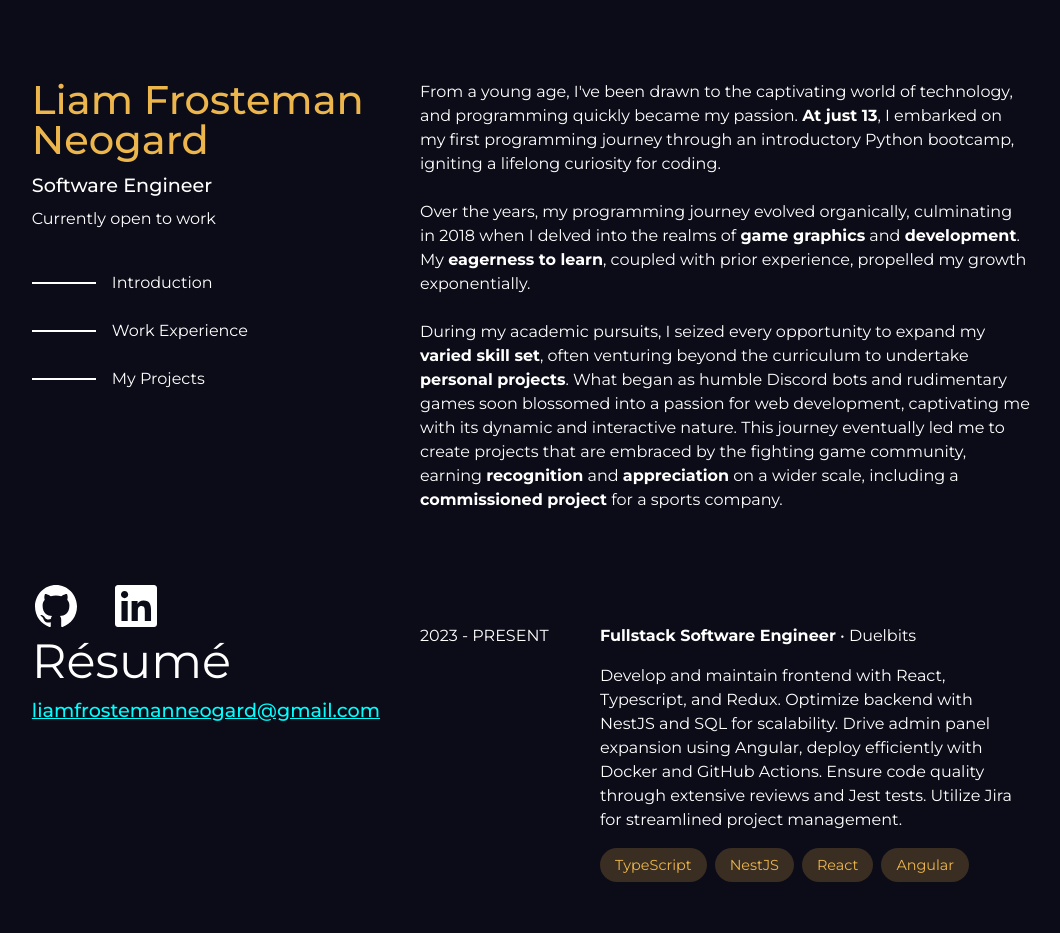
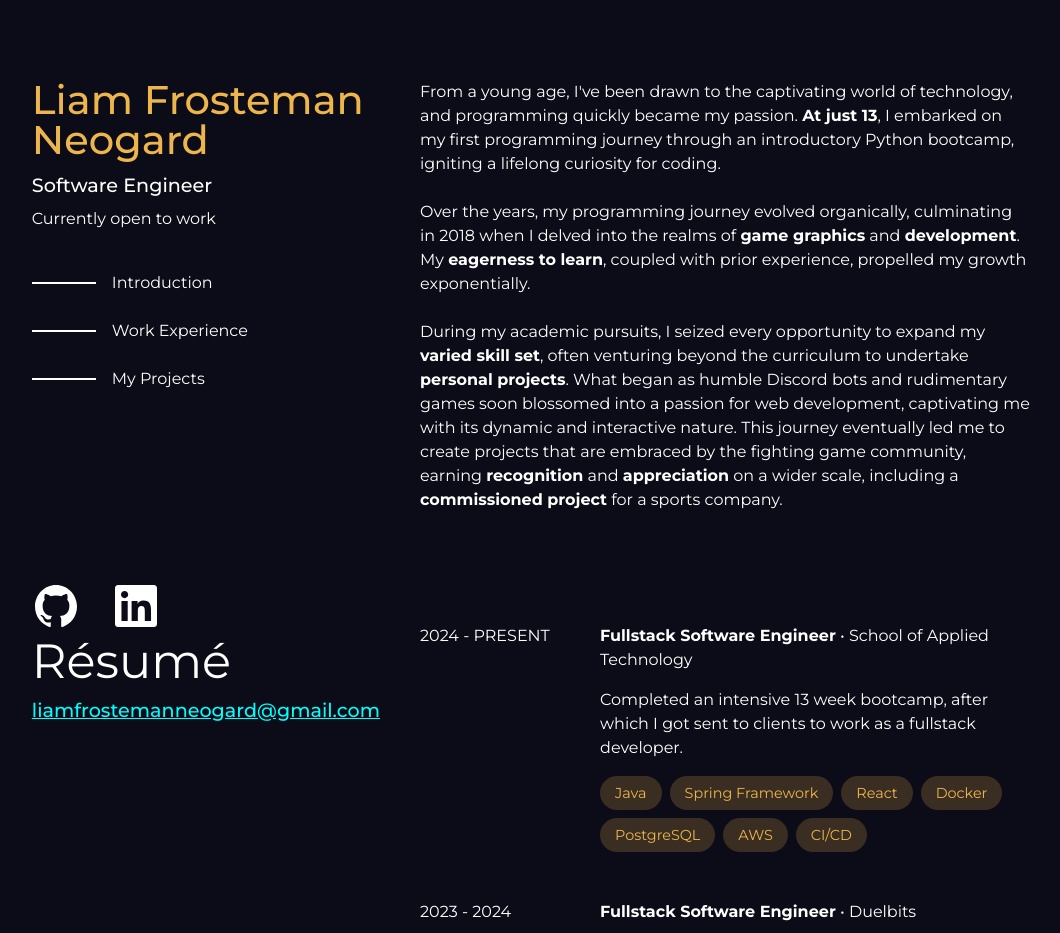
Before and after one commit to FrostemanNeogard/portfolio, a React (Vite) app: page / in a window 1280 px wide. Shown: the top 933 px of the page, without its empty margins (109-1169 px from the left). Built offline with nearby package versions, Linux system fonts and the light colour scheme; a web font is replaced by a local one.

Commit message:
Add SALT experience

```diff
--- a/src/components/workExperiences/index.tsx
+++ b/src/components/workExperiences/index.tsx
@@ -5,16 +5,36 @@ export const WorkExperiences = () => {
   return (
     <Styled.WorkSection id="work-experience">
       <Styled.WorkArticle>
-        <h3>2023 - Present</h3>
+        <h3>2024 - Present</h3>
+        <h2>
+          <strong>Fullstack Software Engineer</strong> • School of Applied
+          Technology
+        </h2>
+        <p>
+          Completed an intensive 13 week bootcamp, after which I got sent to
+          clients to work as a fullstack developer.
+        </p>
+        <div>
+          <span>Java</span>
+          <span>Spring Framework</span>
+          <span>React</span>
+          <span>Docker</span>
+          <span>PostgreSQL</span>
+          <span>AWS</span>
+          <span>CI/CD</span>
+        </div>
+      </Styled.WorkArticle>
+      <Styled.WorkArticle>
+        <h3>2023 - 2024</h3>
         <h2>
           <strong>Fullstack Software Engineer</strong> • Duelbits
         </h2>
         <p>
-          Develop and maintain frontend with React, Typescript, and Redux.
-          Optimize backend with NestJS and SQL for scalability. Drive admin
-          panel expansion using Angular, deploy efficiently with Docker and
-          GitHub Actions. Ensure code quality through extensive reviews and Jest
-          tests. Utilize Jira for streamlined project management.
+          Developed and maintained frontend with React, Typescript, and Redux.
+          Optimized backend with NestJS and SQL for scalability. Drove admin
+          panel expansion using Angular, deployed efficiently with Docker and
+          GitHub Actions. Ensured code quality through extensive reviews and
+          Jest tests. Utilized Jira for streamlined project management.
         </p>
         <div>
           <span>TypeScript</span>
```
